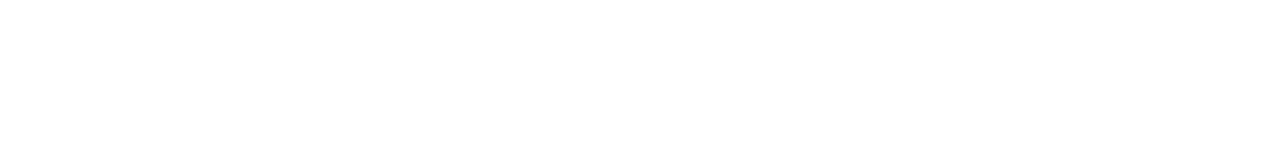
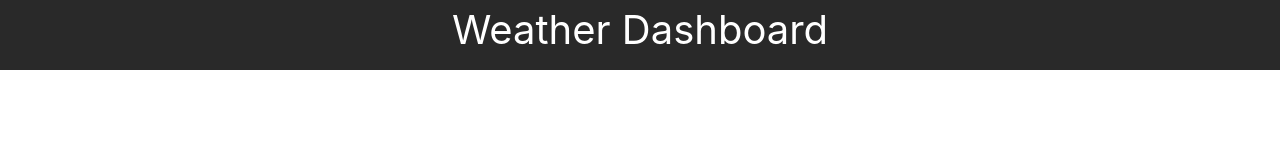
Before and after one commit to jawm17/Weather-Dashboard, a plain HTML site: page index.html in a window 1280 px wide. Drawn offline with nearby package versions, Linux system fonts and the light colour scheme.

Commit message:
created header and css file

```diff
--- a/index.html
+++ b/index.html
@@ -7,9 +7,12 @@
     <link rel="stylesheet" href="https://stackpath.bootstrapcdn.com/bootstrap/4.4.1/css/bootstrap.min.css" integrity="sha384-Vkoo8x4CGsO3+Hhxv8T/Q5PaXtkKtu6ug5TOeNV6gBiFeWPGFN9MuhOf23Q9Ifjh" crossorigin="anonymous">
     <!-- jQuery -->
     <script src="https://cdnjs.cloudflare.com/ajax/libs/jquery/3.2.1/jquery.min.js"></script>
+    <!-- link to stylesheet -->
+    <link rel="stylesheet" href="style.css">
     <title>Weather Forecast</title>
 </head>
 <body>
+    <header class="mainHeader"> Weather Dashboard</header>
 
     <!-- Bootsrap js -->
     <script src="https://code.jquery.com/jquery-3.4.1.slim.min.js" integrity="sha384-J6qa4849blE2+poT4WnyKhv5vZF5SrPo0iEjwBvKU7imGFAV0wwj1yYfoRSJoZ+n" crossorigin="anonymous"></script>
--- /dev/null
+++ b/style.css
@@ -0,0 +1,7 @@
+.mainHeader {
+    background-color: #292929;
+    color: white;
+    text-align: center;
+    height: 70px;
+    font-size: 40px;
+}
```
